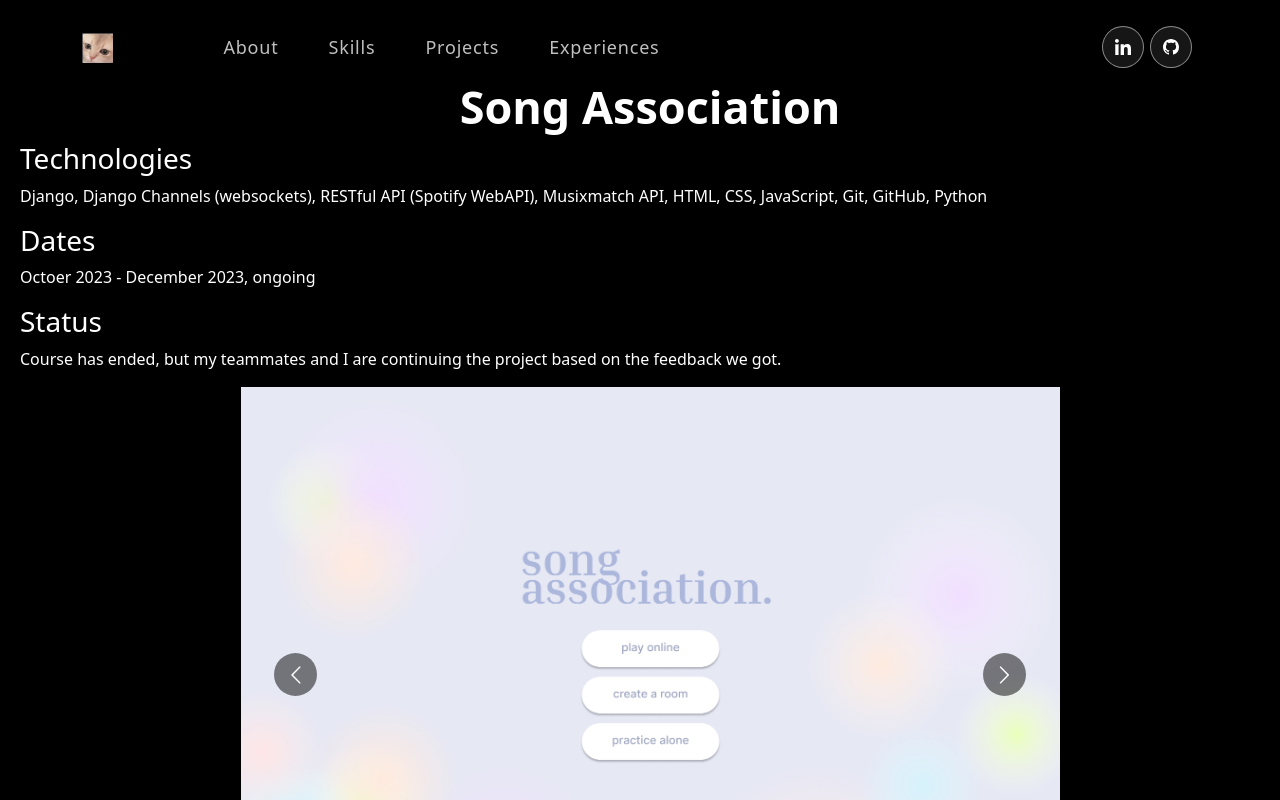
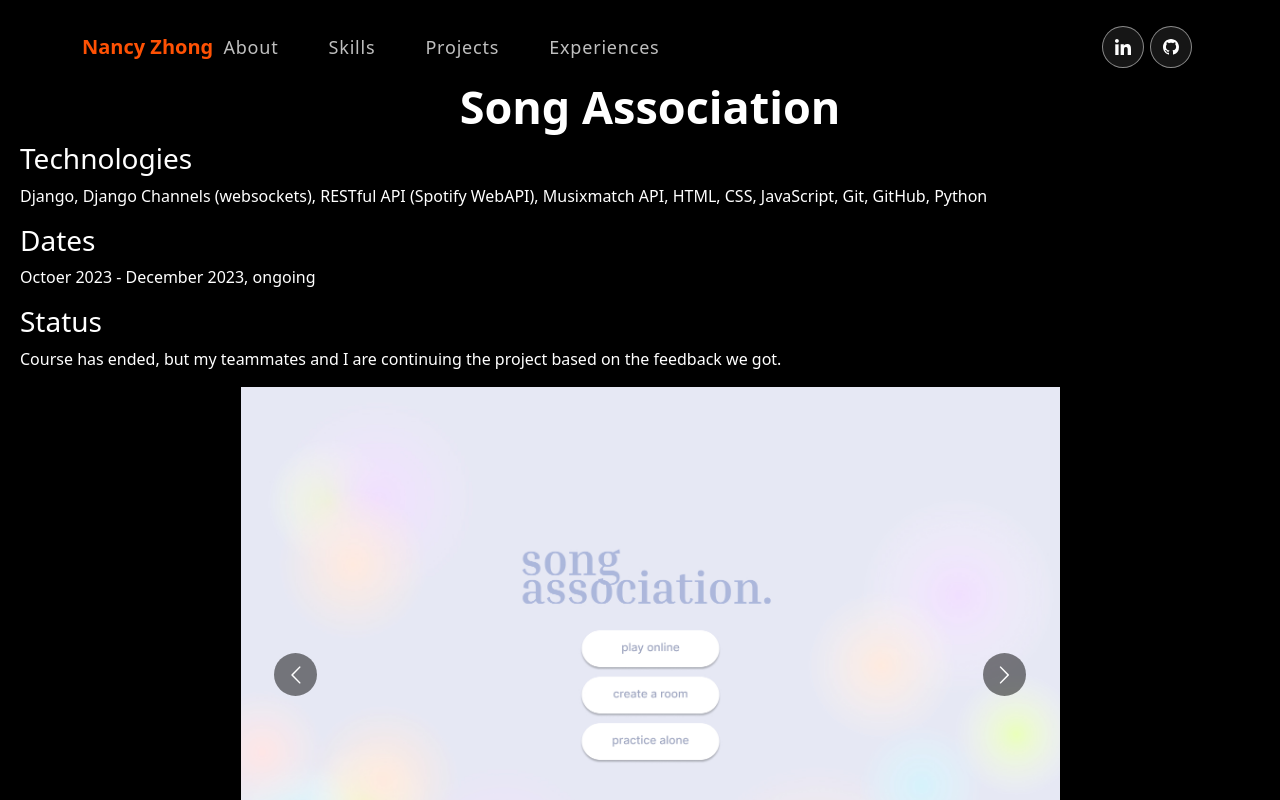
Before and after one commit to nyzch/nyzch.github.io, a React (Create React App) app: page /projects/songassociation in a window 1280 px wide. Shown: the top 800 px of the page. Built offline with nearby package versions, Linux system fonts and the light colour scheme.

Commit message:
replace placeholder logo image

```diff
--- a/src/App.css
+++ b/src/App.css
@@ -47,6 +47,8 @@ nav.navbar.scrolled {
 
 nav.navbar a.navbar-brand {
   width: 9%;
+  color: #fe5104 !important;
+  font-weight: 600;
 }
 
 nav.navbar .navbar-nav .nav-link.navbar-link {
--- a/src/components/NavBar.js
+++ b/src/components/NavBar.js
@@ -2,7 +2,6 @@ import { useState, useEffect } from "react";
 import { Navbar, Container, Nav } from "react-bootstrap";
 import { Outlet, Link } from "react-router-dom";
 import { HashLink } from 'react-router-hash-link';
-import logo from '../assets/img/logo.png';
 import navIcon1 from '../assets/img/nav-linkedin.svg';
 import navIcon2 from '../assets/img/nav-github.svg';
 
@@ -30,7 +29,7 @@ export const NavBar = () => {
             <Navbar expand="lg" className={scrolled ? "scrolled" : ""}>
                 <Container>
                     <Navbar.Brand href="/#home">
-                        <img src={logo} alt="Nancy Zhong" height="30" />
+                        Nancy Zhong
                     </Navbar.Brand>
                     <Navbar.Toggle aria-controls="basic-navbar-nav" />
                     <Navbar.Collapse id="basic-navbar-nav">
```
Also changed, not shown: src/assets/img/logo.png (deleted).
